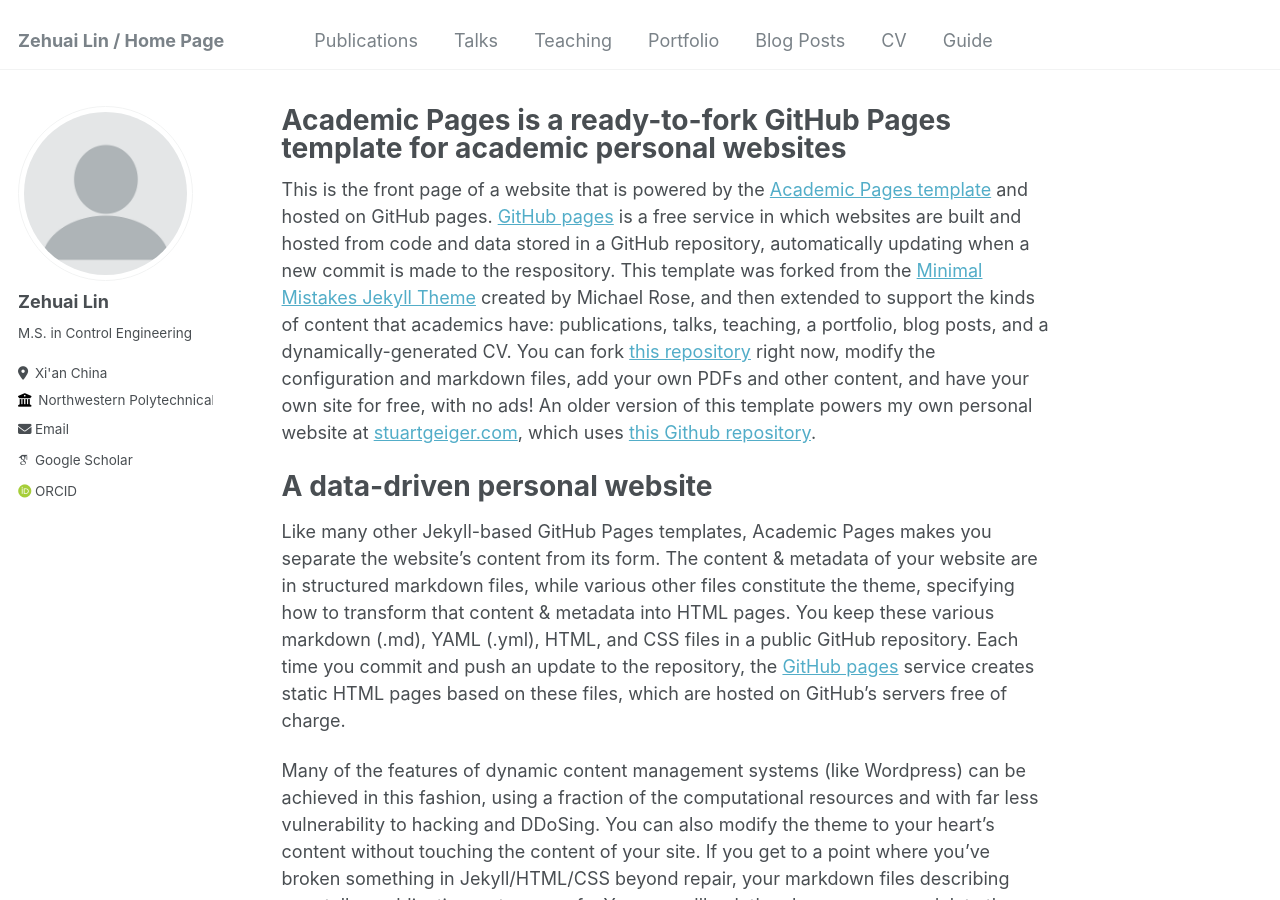
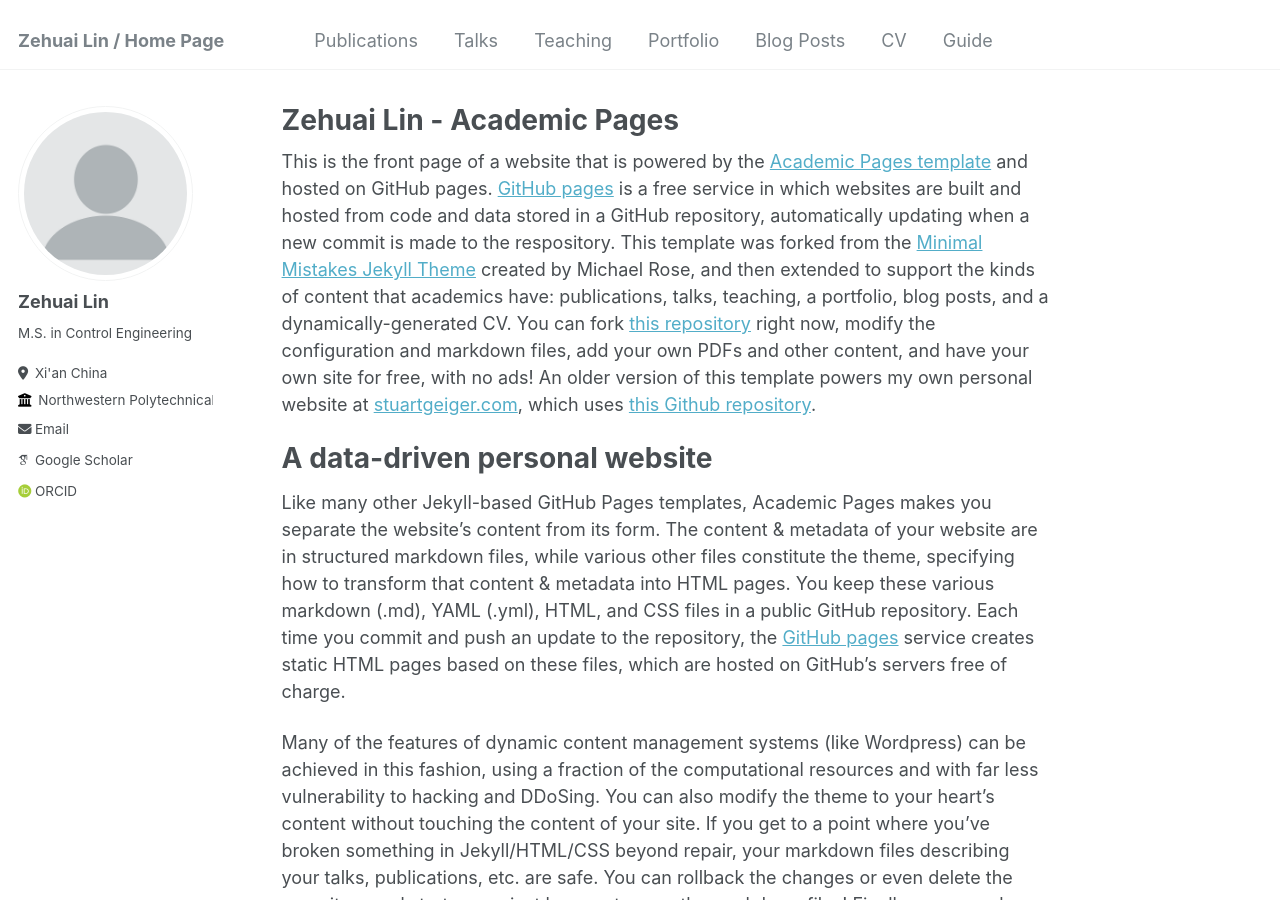
Before and after one commit to Zehuai0/Zehuai0.github.io, a Jekyll site: the page built from _pages/about.md, in a window 1280 px wide and 900 px high. Built offline with Jekyll 4.4.1, drawn with Linux system fonts in a browser that asks for light colours; some web fonts are replaced.

Commit message:
Update about.md

```diff
--- a/_pages/about.md
+++ b/_pages/about.md
@@ -1,6 +1,6 @@
 ---
 permalink: /
-title: "Academic Pages is a ready-to-fork GitHub Pages template for academic personal websites"
+title: "Zehuai Lin - Academic Pages"
 author_profile: true
 redirect_from:
   - /about/
```
